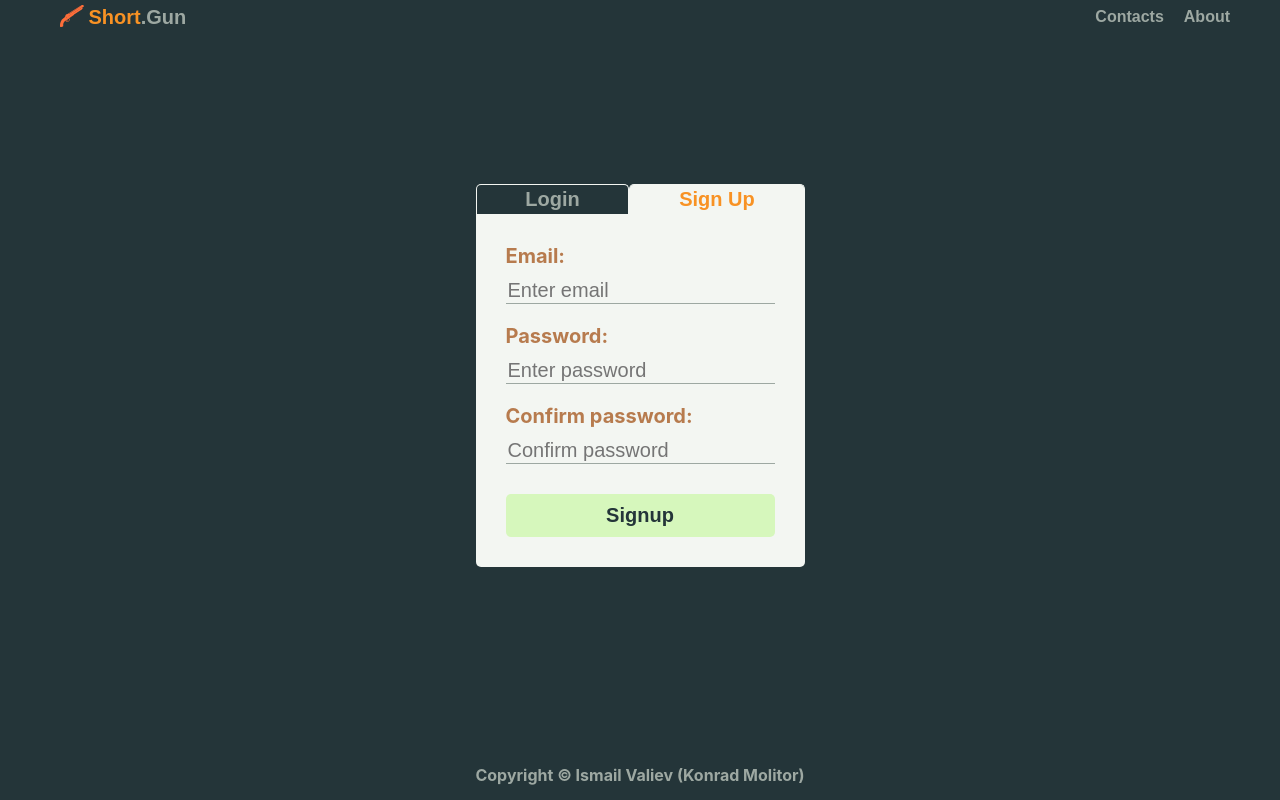
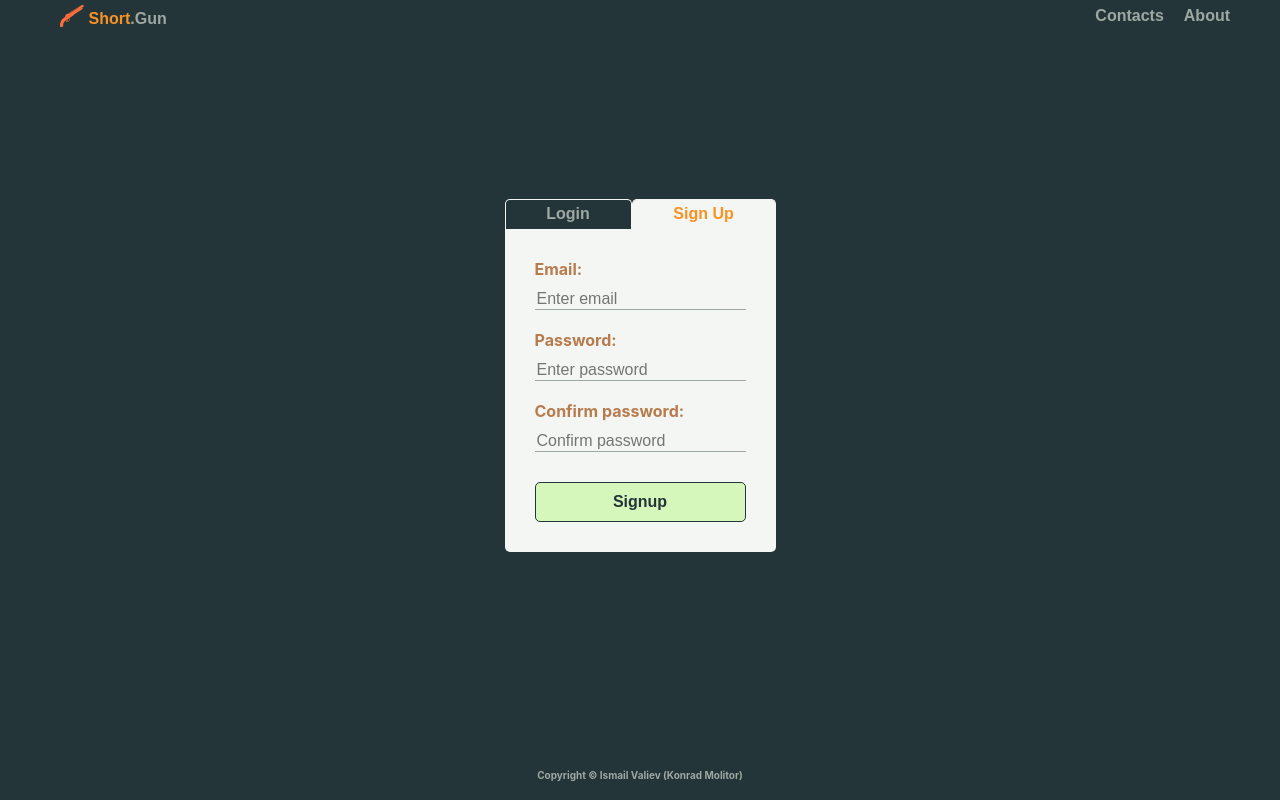
Before and after one commit to konrad-molitor/shortgun-web-front, a React (Create React App) app: page / in a window 1280 px wide. Built offline with nearby package versions, Linux system fonts and the light colour scheme.

Commit message:
refactored to use rem instead of px

```diff
--- a/src/components/About.tsx
+++ b/src/components/About.tsx
@@ -22,7 +22,7 @@ const StyledAboutWrapper = styled.div`
     align-self: center;
   }
   > p {
-    font-size: 20px;
+    font-size: 1.6rem;
   }
 
   > button {
@@ -30,7 +30,7 @@ const StyledAboutWrapper = styled.div`
     background: ${props => props.theme.semantics.info};
     border: none;
     color: ${props => props.theme.colors.light};
-    font-size: 20px;
+    font-size: 1.6rem;
     font-weight: bolder;
     padding: 10px;
     border-radius: 5px;
--- a/src/components/Contacts.tsx
+++ b/src/components/Contacts.tsx
@@ -7,7 +7,7 @@ const StyledContactsWrapper = styled.div`
   padding: 50px;
   display: flex;
   flex-direction: column;
-  font-size: 20px;
+  font-size: 1.6rem;
   color: ${props => props.theme.colors.dark};
   width: 80%;
 
@@ -48,7 +48,7 @@ const StyledContactsWrapper = styled.div`
     }
 
     > button {
-      font-size: 20px;
+      font-size: 1.6rem;
       padding: 5px;
       background: ${props => props.theme.semantics.success};
       border: 1px solid ${props => props.theme.colors.dark};
--- a/src/components/Footer.tsx
+++ b/src/components/Footer.tsx
@@ -4,13 +4,14 @@ import React from 'react';
 const StyledFooter = styled.div`
     width: 100%;
     background: ${props => props.theme.colors.dark};
-    height: 50px;
+    height: 5rem;
     color: ${props => props.theme.colors.regular};
     text-align: center;
-    line-height: 50px;
+    line-height: 5rem;
     padding: 0;
     margin: 0;
     font-weight: bold;
+    font-size: 1rem;
 `;
 
 
--- a/src/components/Profile.tsx
+++ b/src/components/Profile.tsx
@@ -24,54 +24,89 @@ type profileState = {
 const StyledShortCutItem = styled.div`
   background: ${props => props.theme.colors.light};
   border-radius: 5px;
-  width: 500px;
+  width: 50rem;
   margin: 0;
-  padding: 20px;
+  padding: 2rem;
+
+  @media only screen and (max-width: 768px) {
+        width: auto;
+        padding: 1rem;
+        border-radius: 0;
+  }
 
   > * {
-    margin-top: 10px;
-    margin-bottom: 10px;
+    margin-top: 1rem;
+    margin-bottom: 1rem;
+
+    @media only screen and (max-width: 768px) {
+      margin-top: 0.5rem;
+      margin-bottom: 0.5rem;
+    }
   }
 
   > button {
     background: ${props => props.theme.semantics.danger};
     color: ${props => props.theme.colors.light};
-    font-size: 20px;
-    padding: 10px;
+    font-size: 1.6rem;
+    padding: 1rem;
     border: 1px solid ${props => props.theme.colors.dark};
     border-radius: 5px;
+
+    @media only screen and (max-width: 768px) {
+      padding: 0.5rem;
+      font-size: 1.6rem;
+    }
   }
 `;
 
 const StyledAddShortcutForm = styled.div`
   background: ${props => props.theme.semantics.success};
   border-radius: 5px;
-  width: 500px;
+  width: 50rem;
   margin: 0;
-  padding: 20px;
+  padding: 2rem;
+
+  @media only screen and (max-width: 768px)
+    {
+        width: auto;
+        padding: 1rem;
+        font-size: 1.6rem;
+        border-radius: 0;
+    }
 
   > form {
     display: flex;
     flex-direction: column;
-    font-size: 20px;
+    font-size: 1.6rem;
     color: ${props => props.theme.colors.dark};
 
+    @media only screen and (max-width: 768px) {
+      font-size: 1.6rem;
+    }
+
     > * {
-      margin-top: 10px;
-      margin-bottom: 10px;
+      margin-top: 1rem;
+      margin-bottom: 1rem;
     }
 
     > label {
-      margin-bottom: 5px;
+      margin-bottom: 0.5rem;
+      @media only screen and (max-width: 768px) {
+        font-size: 1.6rem;
+      }
     }
 
     > button {
       background: ${props => props.theme.colors.main};
-      padding: 5px;
+      padding: 0.5rem;
       border: 1px solid ${props => props.theme.colors.dark};
       border-radius: 5px;
-      font-size: 20px;
+      font-size: 1.6rem;
       color: ${props => props.theme.colors.dark};
+
+      @media only screen and (max-width: 768px) {
+        font-size: 1.6rem;
+      }
     }
   }
 `;
@@ -80,11 +115,23 @@ const StyledProfileWrapper = styled.div`
   display: flex;
   flex-direction: column;
   justify-content: space-between;
-  margin-top: 80px;
+  margin-top: 8rem;
+  padding: 0;
 
   > * {
-    margin: 2.5%;
+    margin: 2.5rem;
+    @media only screen and (max-width: 768px) {
+      margin: 0;
+      margin-top: 1rem;
+      margin-bottom: 1rem;
+    }
   }
+
+  @media only screen and (max-width: 768px)
+    {
+        width: 100%;
+        margin-top: 5rem;
+    }
 `;
 
 class Profile extends Component<profileProps, profileState> {
@@ -269,7 +316,7 @@ class Profile extends Component<profileProps, profileState> {
                   }
                 }
               />
-              <button style={{fontWeight: "bold"}} onClick={() => this.handleDeleteShortcut(item._id)}>Delete shortcut</button>
+              <button onClick={() => this.handleDeleteShortcut(item._id)}>Delete shortcut</button>
             </StyledShortCutItem>
           )
         })}
--- a/src/components/Start.tsx
+++ b/src/components/Start.tsx
@@ -26,7 +26,7 @@ const StyledForm = styled.form`
   flex-direction: column;
   color: ${props => props.theme.colors.accent};
   font-weight: bold;
-  font-size: 20px;
+  font-size: 1.6rem;
   height: 60%;
   > input {
     margin-bottom: 20px;
@@ -34,7 +34,7 @@ const StyledForm = styled.form`
     border-bottom: 1px solid ${props => props.theme.colors.regular};
     background: ${props => props.theme.colors.light};
     color: ${props => props.theme.colors.regular};
-    font-size: 20px;
+    font-size: 1.6rem;
     font-weight: lighter;
 
     &:focus {
@@ -48,9 +48,9 @@ const StyledForm = styled.form`
 
   > button {
     background: ${props => props.theme.semantics.success};
-    border: none;
+    border: 1px solid ${props => props.theme.colors.dark};
     color: ${props => props.theme.colors.dark};
-    font-size: 20px;
+    font-size: 1.6rem;
     font-weight: bold;
     border-radius: 5px;
     margin-top: 10px;
@@ -61,10 +61,10 @@ const StyledForm = styled.form`
 const ErrorLabel = styled.div`
   background: ${props => props.theme.semantics.danger};
   color: ${props => props.theme.colors.dark};
-  padding: 10px;
-  font-size: 15px;
-  margin-top: 10px;
-  margin-bottom: 10px;
+  padding: 1rem;
+  font-size: 1.6rem;
+  margin-top: 1rem;
+  margin-bottom: 1rem;
 `;
 
 class Start extends Component<startProps, startState> {
--- a/src/elements/Navbar.tsx
+++ b/src/elements/Navbar.tsx
@@ -13,7 +13,7 @@ const StyledNav = styled.nav`
     color: ${props => props.theme.colors.regular};
     font-family: sans-serif;
     padding: 5px 20px;
-    font-size: 16px;
+    font-size: 1.6rem;
     font-weight: bold;
 `;
 
@@ -43,12 +43,12 @@ const StyledLink = styled(Link)`
 
 const StyledTextAccent = styled('span')`
     color: ${props => props.theme.colors.main};
-    font-size: 20px;
+    font-size: 1.6rem;
 `;
 
 const StyledTextDark = styled('span')`
     color: ${props => props.theme.colors.regular};
-    font-size: 20px;
+    font-size: 1.6rem;
 `;
 
 interface StyledItemProps {
@@ -112,7 +112,7 @@ interface StyledLogoutButtonProps {
 
 const StyledLogoutButton = styled.button<StyledLogoutButtonProps>`
     background: ${props => props.theme.colors.accent};
-    font-size: 20px;
+    font-size: 1.6rem;
     font-weight: bold;
     border: 0;
     color: ${props => props.theme.colors.dark};
--- a/src/elements/Tabs.tsx
+++ b/src/elements/Tabs.tsx
@@ -34,6 +34,12 @@ const StyledTabsWrapper = styled.div`
     max-width: 800px;
     margin: 0;
     padding: 0;
+
+    @media only screen and (max-width: 768px) {
+      width: auto;
+      max-height: 100%;
+      max-width: 100%;
+    }
 `;
 
 const StyledTabs = styled.ul`
@@ -63,7 +69,7 @@ const StyledTab = styled.li`
         border: none;
         height: 100%;
         color: ${props => props.theme.colors.regular};
-        font-size: 20px;
+        font-size: 1.6rem;
         font-weight: bold;
         border-top-right-radius: 3px;
         border-top-left-radius: 3px;
--- a/src/elements/combinedInput.tsx
+++ b/src/elements/combinedInput.tsx
@@ -32,12 +32,22 @@ const StyledTextInput = styled.input<{backgroundColor?: string, textColor?: stri
     border-top-left-radius: 5px;
     border-bottom-left-radius: 5px;
     margin-right: 0;
-    font-size: 20px;
+    font-size: 1.6rem;
     padding: 5px;
     color: ${props => props.textColor || props.theme.colors.dark};
 
     &:focus {
         outline: none;
+    }
+
+    @media only screen and (max-width: 768px)
+    {
+        font-size: 1.6rem;
+        padding: 2.5px;
+
+        > * {
+          margin: 2.5px;
+        }
     }
 `;
 
@@ -47,8 +57,14 @@ const StyledButton = styled.button<{backgroundColor?: string, textColor?: string
     border-top-right-radius: 5px;
     border-bottom-right-radius: 5px;
     margin-left: -1px;
-    font-size: 20px;
+    font-size: 1.6rem;
     color: ${props => props.textColor || props.theme.colors.dark};
+
+    @media only screen and (max-width: 768px)
+    {
+        font-size: 1.6rem;
+
+    }
 `;
 
 const combinedInput = (props: combinedInputProps) => {
--- a/src/globalStyles.ts
+++ b/src/globalStyles.ts
@@ -13,6 +13,7 @@ const GlobalStyles = createGlobalStyle`
   }
   html, #root, body {
     height: 100vh;
+    font-size: 62.5%;
   }
 
   .App {
```
